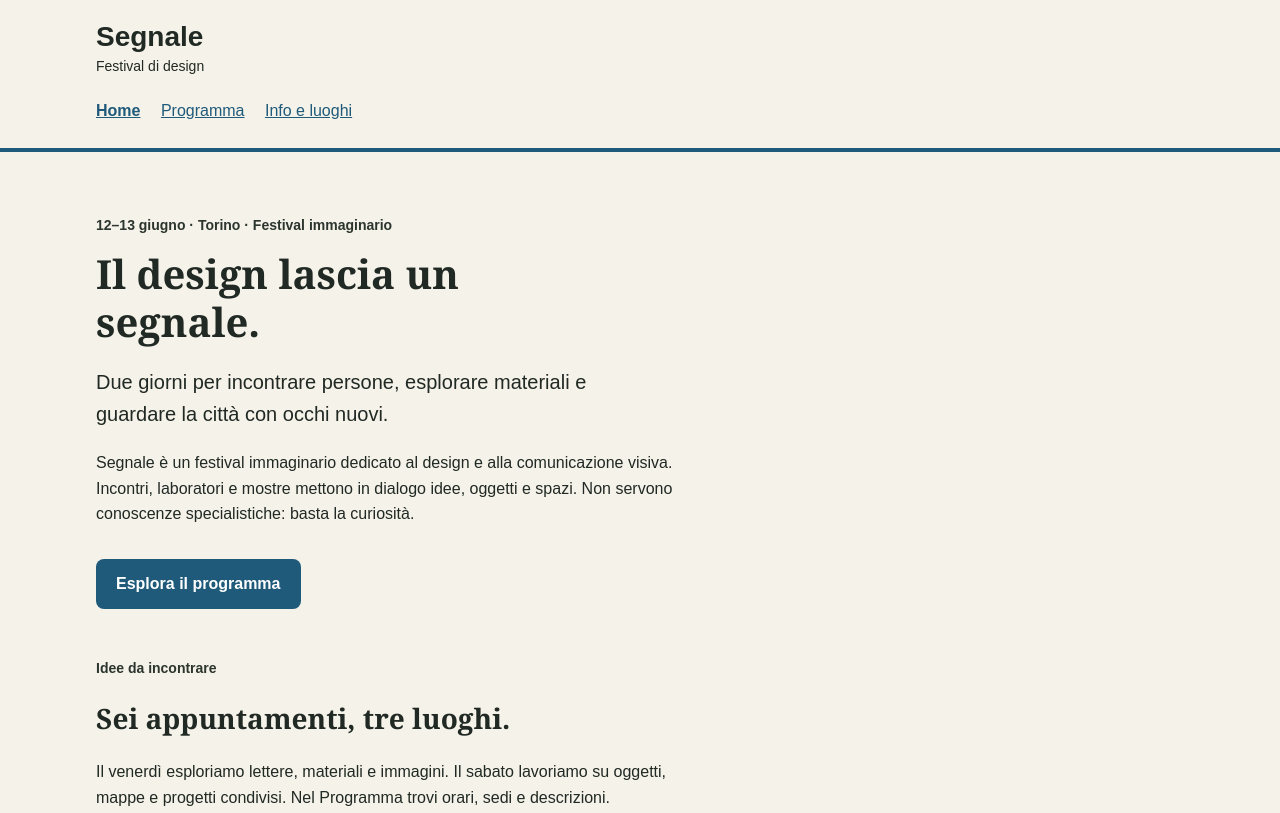
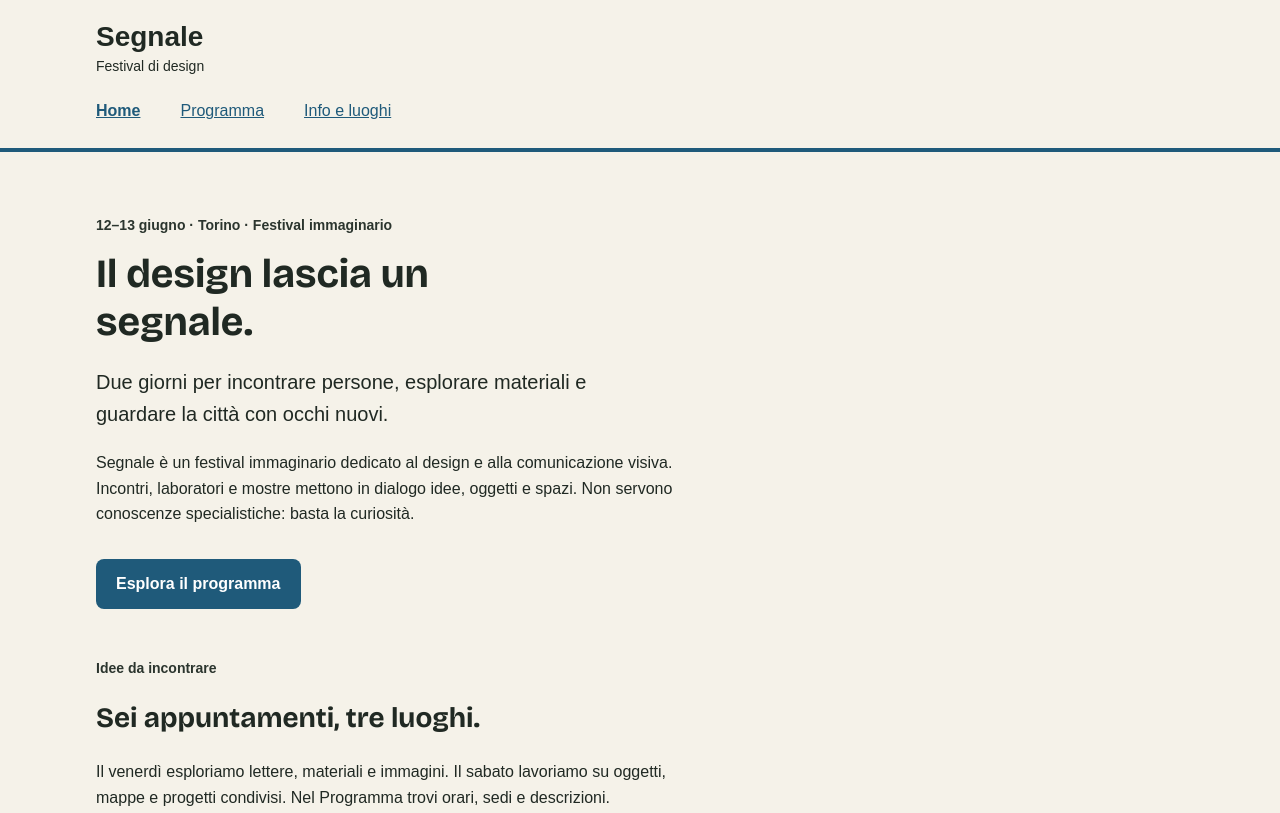
Before and after one commit to valeccrl/festival-segnale, a plain HTML site: page index.html in a window 1280 px wide. Shown: the top 813 px of the page. Drawn offline with nearby package versions, Linux system fonts and the light colour scheme.

Commit message:
consegna 18.11

```diff
--- a/index.html
+++ b/index.html
@@ -4,6 +4,9 @@
   <meta charset="utf-8">
   <meta name="viewport" content="width=device-width, initial-scale=1">
   <title>Segnale — Festival di design</title>
+  <link rel="preconnect" href="https://fonts.googleapis.com">
+  <link rel="preconnect" href="https://fonts.gstatic.com" crossorigin>
+  <link href="https://fonts.googleapis.com/css2?family=Bricolage+Grotesque:opsz,wght@12..96,200..800&display=swap" rel="stylesheet">
   <link rel="stylesheet" href="style.css">
 </head>
 <body>
--- a/style.css
+++ b/style.css
@@ -8,7 +8,8 @@
   --colore-sfondo: #f5f2e9;
   --colore-testo: #202923;
   --font-testo: Arial, Helvetica, sans-serif;
-  --font-titoli: Georgia, "Times New Roman", serif;
+  /* Applichiamo Bricolage Grotesque ai titoli, con la riserva sans-serif */
+  --font-titoli: "Bricolage Grotesque", Arial, Helvetica, sans-serif;
 }
 
 * {
@@ -44,8 +45,12 @@ a:focus-visible {
 }
 
 .site-header {
+  position: sticky;       /* Si muove con la pagina finché non raggiunge il bordo */
+  top: 0;                 /* Si blocca esattamente in cima alla finestra */
+  z-index: 1000;          /* Mantiene il menu sempre in primo piano rispetto a mappe e gallerie */
+  background-color: var(--colore-sfondo); /* Sfondo pieno per garantire la leggibilità dei testi */
   padding: 1.25rem 0;
- border-bottom: 4px solid var(--colore-primario);
+  border-bottom: 4px solid var(--colore-primario);
 }
 
 .brand {
@@ -66,6 +71,35 @@ a:focus-visible {
 
 nav {
   margin-top: 1rem;
+}
+
+/* --- MENU RESPONSIVE --- */
+
+/* Disposizione predefinita (Sotto i 600 px: in colonna) */
+nav {
+  display: flex;
+  flex-direction: column;
+  gap: 0.5rem;
+  margin-top: 1rem;
+}
+
+nav a {
+  display: block;
+  margin-right: 0;
+  padding: 0.25rem 0;
+}
+
+/* Da 600 px in su: disposizione in riga (orizzontale) */
+@media (min-width: 600px) {
+  nav {
+    flex-direction: row;
+    align-items: center;
+    gap: 1.5rem;
+  }
+
+  nav a {
+    display: inline-block;
+  }
 }
 
 nav a {
```
Also changed, not shown: info.html (+3 -0 lines), programma.html (+3 -0 lines), 1 other file.
